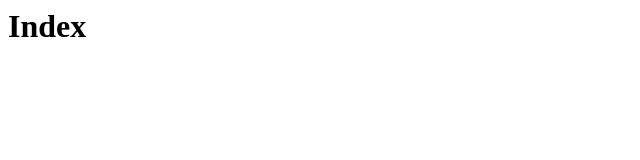
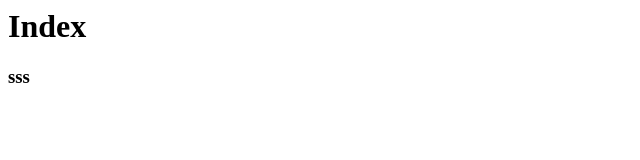
Before and after one commit to jeissoni/test_git, a plain HTML site: page index.html in a window 1280 px wide. Shown: the full height of the page, 0-640 px from the left. Drawn offline with Linux system fonts and the light colour scheme.

```diff
--- a/index.html
+++ b/index.html
@@ -1,3 +1,4 @@
 <body>
     <h1>Index</h1>
+    <h3>sss</h3>
 </body>
```
